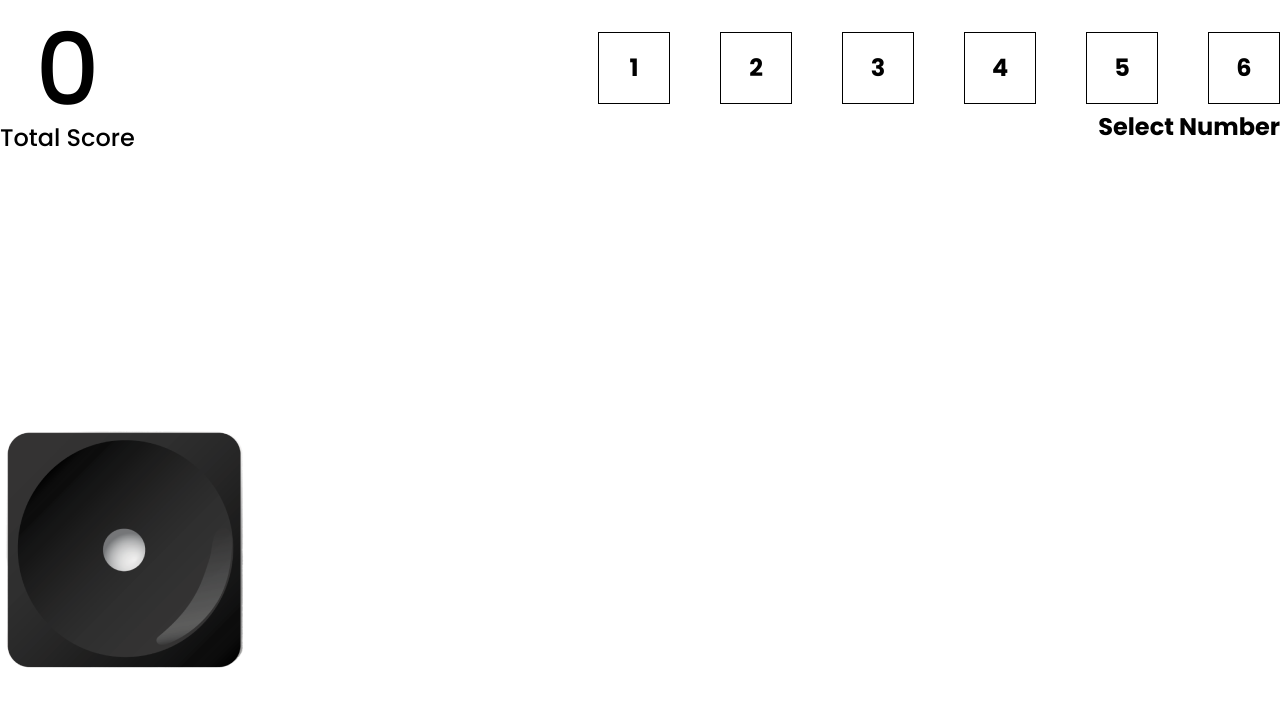
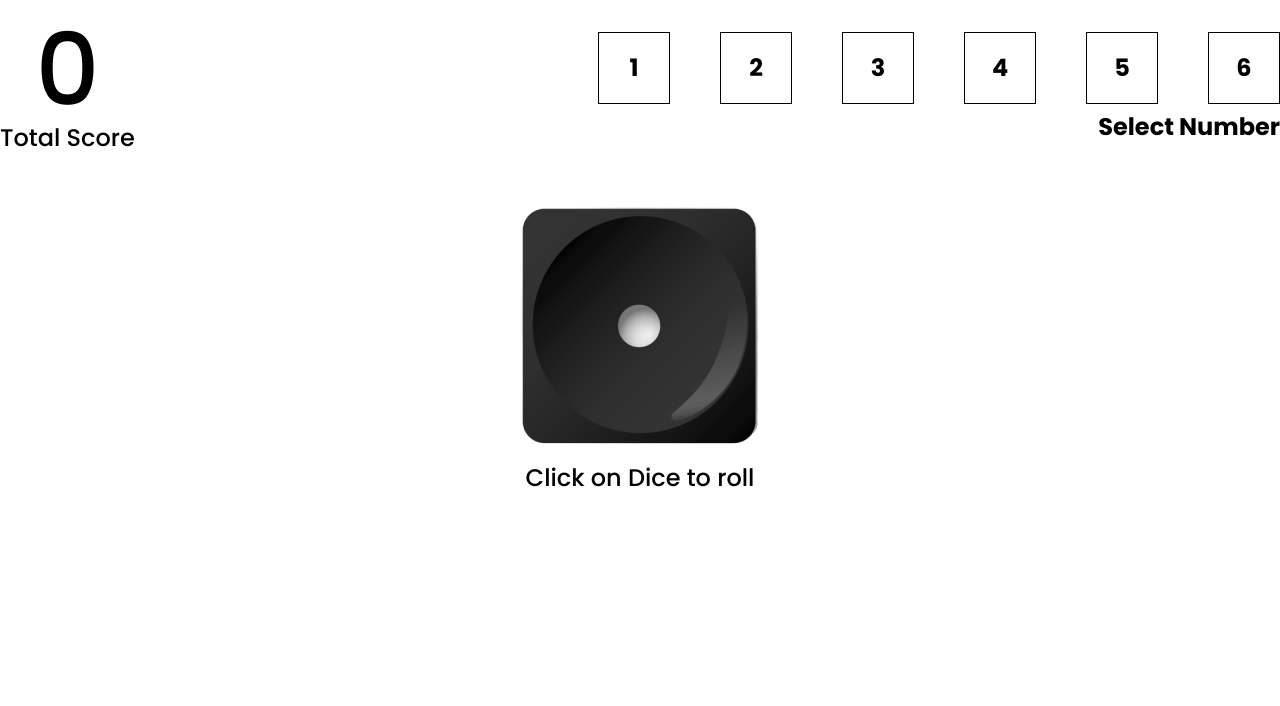
Before and after one commit to Shad-Islam/Dice-Game, a React (Create React App) app: page / in a window 1280 px wide. Shown: the top 706 px of the page. Built offline with nearby package versions, Linux system fonts and the light colour scheme.

Commit message:
Add funtionality on Role dice component

```diff
--- a/src/App.css
+++ b/src/App.css
@@ -139,4 +139,23 @@ body{
 
 /* Number selector section end */
 
+/* role dice section start */
+.role-dice{
+  margin-top: 48px;
+  text-align: center;
+}
+
+.dice{
+  display: inline-block;
+}
+
+.role-dice p{
+  color: #000;
+  font-size: 24px;
+  font-weight: 500;
+  font-style: normal;
+  line-height: normal;
+}
+/* role dice section end */
+
 /*  game play page end*/
--- a/src/components/RoleDice.jsx
+++ b/src/components/RoleDice.jsx
@@ -1,11 +1,20 @@
-import React from "react";
+import React, { useState } from "react";
 
 function RoleDice() {
+  const [currentDice, setCurrentDice] = useState(1);
+
+  let rendomNumber = () => {
+    let num = Math.floor(Math.random() * 6) + 1;
+    return setCurrentDice(num);
+  };
+  console.log(currentDice);
+
   return (
-    <div className="container">
-      <div className="RoleDice">
-        <img src="./images/dice_1.png" alt="" />
+    <div div className="role-dice">
+      <div className="dice" onClick={() => rendomNumber()}>
+        <img src={`./images/dice_${currentDice}.png`} alt="dice" />
       </div>
+      <p>Click on Dice to roll</p>
     </div>
   );
 }
```
